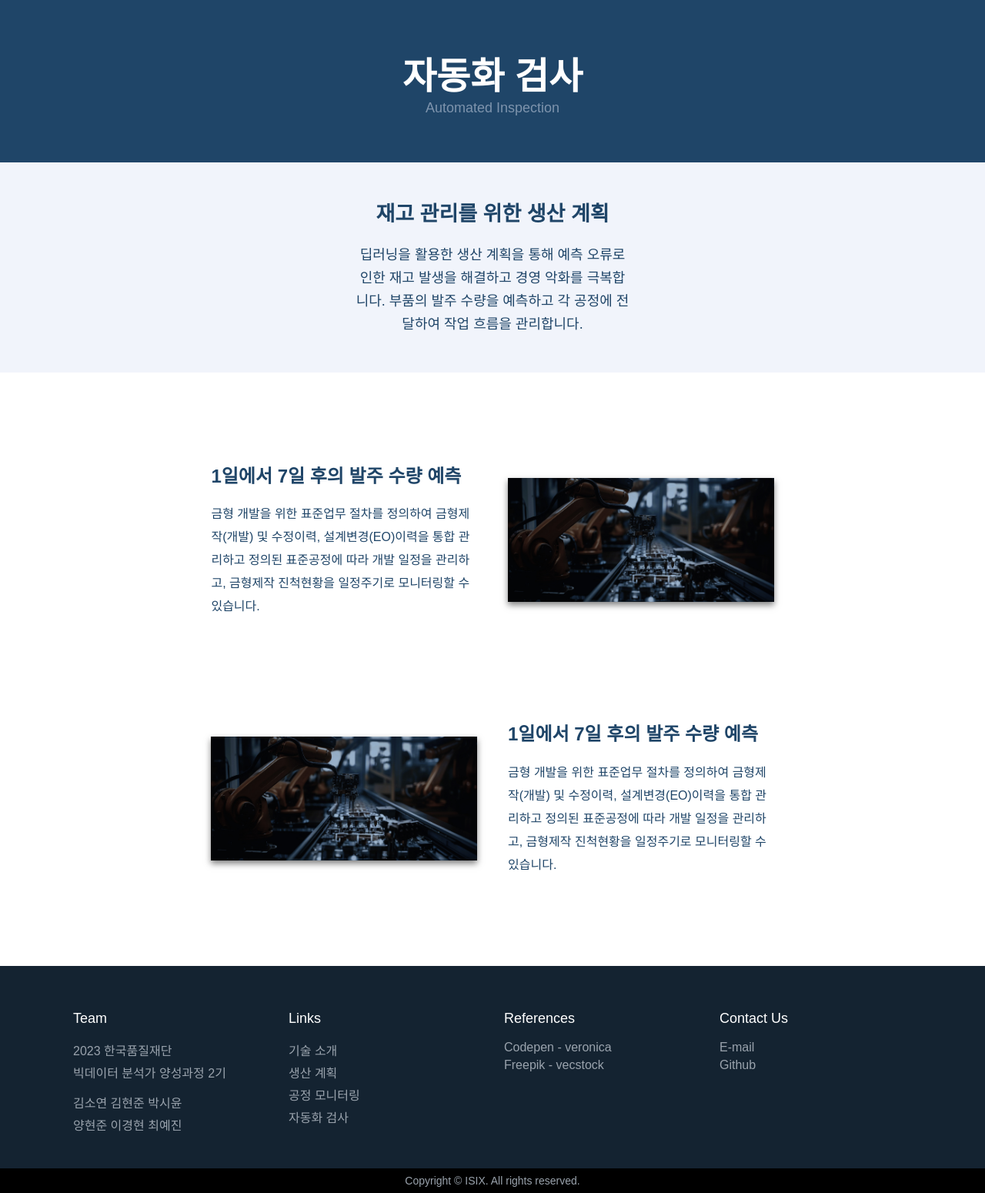
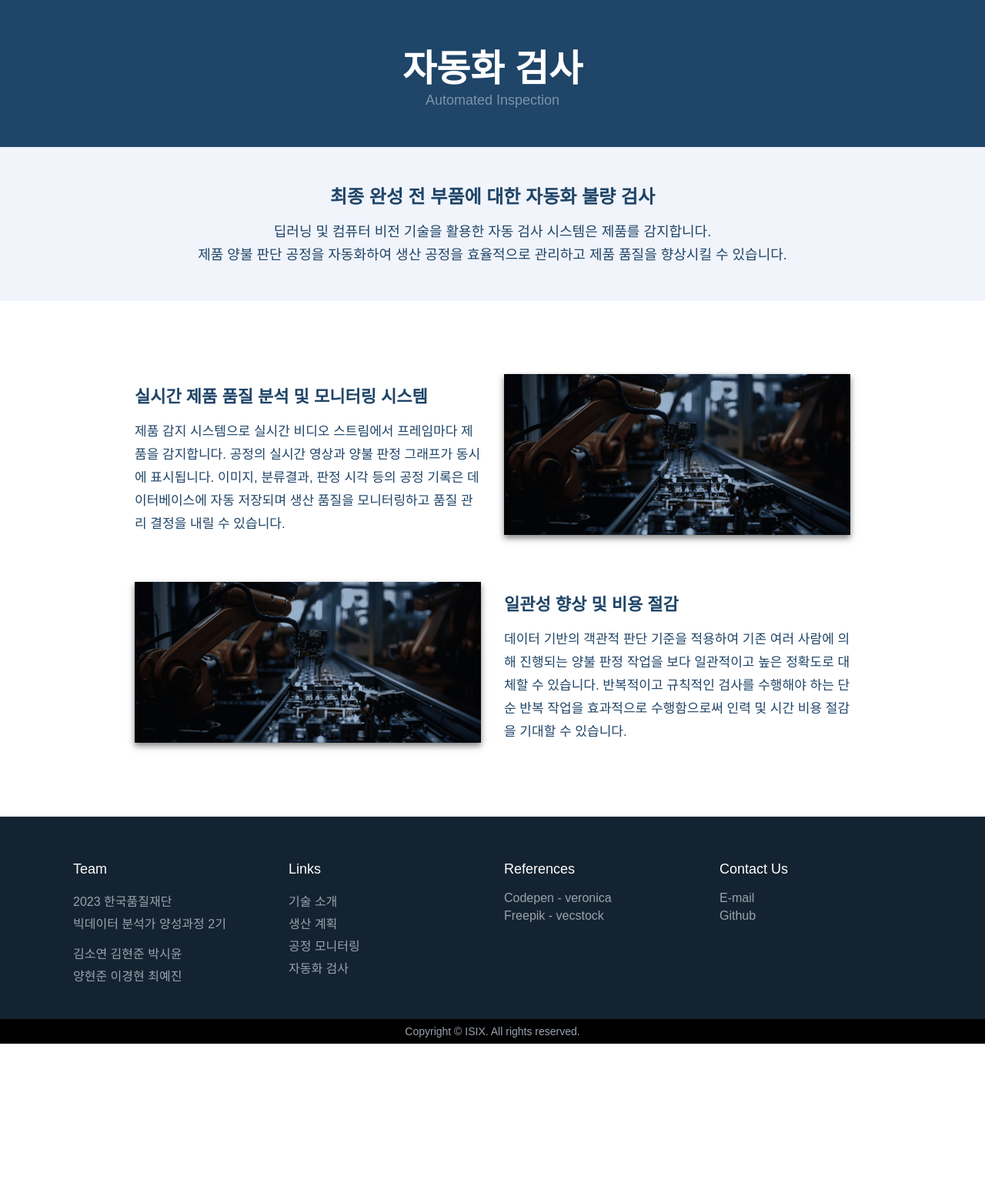
Before and after one commit to s53uni/isix-project, a Django app: page /introduce/vision in a window 1280 px wide. Shown: the part 73-1623 px from the top of the page at 77% size. After the commit the page ends 1429 px from the top, so only its background shows below. Run offline with Django 4.2, Linux system fonts and the light colour scheme; data that the repository does not hold is empty; parts of the project's set-up code (start-up, migrations or seed data) failed here and were passed over; some libraries are stand-ins or nearby versions; some web fonts are replaced.

Commit message:
Update Intro Css

```diff
--- a/mainapp/static/mainapp/css/intro.css
+++ b/mainapp/static/mainapp/css/intro.css
@@ -4,59 +4,104 @@ body {
 }
 
 /* 기술 제목 */
+.intro__box {
+    position: relative;
+}
 .intro__title {
-    padding: 60px 0;
     display: flex;
     text-align: center;
     justify-content:center;
-    align-items : center;
     background-color: #1f4568;
     color:#ffffff;
+    padding: 50px;
 }
-
-.intro__title__Large {
+.intro__title__large {
     display: block;
     font-size: 48px;
     font-weight: 700;
 }
-
-.intro__title__Small {
+.intro__title__small {
     display: block;
     font-size: 18px;
-    font-weight: 500;
+    font-weight: 400;
     color:#7e94ad;
 }
 
-/* 기술 소개 */
+/* 기술 부제목 */
 .intro__subtitle {
     text-align: center;
+    align-items: center;
+    justify-content:center;
     font-size: 18px;
-    line-height : 30px;
-    padding: 30px 460px;
     background-color: #F1F4FB;
+    padding:30px 50px;
+}
+.intro__subtitle__large {
+    display: block;
+    font-size: 24px;
+    font-weight: 700;
+    margin:15px 0;
+}
+.intro__subtitle__small {
+    display: block;
+    font-size: 18px;
+    font-weight: 400;
+    line-height: 30px;
+    margin:15px 0;
 }
 
 /* 기술 상세 내용 */
 .intro__detail {
     display:block;
-    padding: 50px 100px;
+    padding: 50px;
 }
-
 .intro__detail__box {
     display:flex;
     justify-content: center;
     align-items: center;
-    padding:50px 0;
+    margin: 30px;
+}
+.intro__detail__text {
+    display: block;
+    width: 450px;
+    margin:15px;
+}
+.intro__detail__text--title {
+    display: block;
+    font-size: 22px;
+    font-weight: 600;
+    line-height: 60px;
+}
+.intro__detail__text--cont {
+    display: block;
+    font-size: 17px;
+    font-weight: 400;
+    line-height: 30px;
+}
+.intro__detail__img {
+    display: block;
+    width: 450px;
+    box-shadow: 0 4px 8px 0px rgba(0, 0, 0, 0.5);
+    margin:15px;
 }
 
-.intro__detail__text {
-    line-height : 30px;
-    width: 32%;
-    margin: 0 20px;
+/* -----1024px----- */
+@media screen and (max-width: 1024px) {
+    .intro__detail__box {
+        display:block;
+        text-align: center;
+    }
 }
+/* -----1024px----- */
 
-.intro__detail__img {
-    width: 32%;
-    margin: 0 20px;
-    box-shadow: 0 4px 8px 0px rgba(0, 0, 0, 0.5);
+/* -----767px----- */
+@media screen and (max-width: 767px) {
+
 }
+/* -----767px----- */
+
+/* -----480px----- */
+@media screen and (max-width: 480px) {
+
+}
+/* -----480px----- */
--- a/mainapp/static/mainapp/css/main.css
+++ b/mainapp/static/mainapp/css/main.css
@@ -8,9 +8,6 @@ body {
 }
 
 /* -----header----- */
-.collapse{
-  display: block;
- }
 .header {
   padding: 18px 80px;
   top:0;
@@ -142,13 +139,13 @@ body {
 
 .summary__title {
   font-size: 28px;
-  font-weight: 600;
+  font-weight: 700;
   margin: 0px;
 }
 
 .summary__subtitle{
   font-size: 18px;
-  font-weight: 300;
+  font-weight: 400;
   color: #8198ae;
 }
 /* -----기술 요약 제목----- */
@@ -299,9 +296,6 @@ body {
 
 /* -----1024px----- */
 @media screen and (max-width: 1024px) {
-  .collapse{
-    display: none;
-  }
   .navbar__toggleBtn {
     display: block;
     position: absolute;
--- a/mainapp/templates/mainapp/introduce/intro_vision.html
+++ b/mainapp/templates/mainapp/introduce/intro_vision.html
@@ -29,28 +29,33 @@
     <div class="intro__box">
         <!-- 기술 제목 -->
         <div class="intro__title">
-            <span class="intro__title__Large">자동화 검사</h1>
-            <span class="intro__title__Small">Automated Inspection</span>
+            <span class="intro__title__large">자동화 검사</h1>
+            <span class="intro__title__small">Automated Inspection</span>
         </div>
         <!-- 기술 소개 -->
         <div class="intro__subtitle">
-            <h2>재고 관리를 위한 생산 계획</h2>
-            <p>딥러닝을 활용한 생산 계획을 통해 예측 오류로 인한 재고 발생을 해결하고 경영 악화를 극복합니다. 부품의 발주 수량을 예측하고 각 공정에 전달하여 작업 흐름을 관리합니다.</p>
+            <span class="intro__subtitle__large">최종 완성 전 부품에 대한 자동화 불량 검사</span>
+            <span class="intro__subtitle__small">딥러닝 및 컴퓨터 비전 기술을 활용한 자동 검사 시스템은 제품를 감지합니다.<br>
+                제품 양불 판단 공정을 자동화하여 생산 공정을 효율적으로 관리하고 제품 품질을 향상시킬 수 있습니다.</span>
         </div>
         <!-- 기술 상세 내용 -->
         <div class="intro__detail">
             <div class="intro__detail__box">
                 <div class="intro__detail__text">
-                    <h2>1일에서 7일 후의 발주 수량 예측</h2>
-                    <p>금형 개발을 위한 표준업무 절차를 정의하여 금형제작(개발) 및 수정이력, 설계변경(EO)이력을 통합 관리하고 정의된 표준공정에 따라 개발 일정을 관리하고, 금형제작 진척현황을 일정주기로 모니터링할 수 있습니다.</p>
+                    <span class="intro__detail__text--title">실시간 제품 품질 분석 및 모니터링 시스템</span>
+                    <span class="intro__detail__text--cont">제품 감지 시스템으로 실시간 비디오 스트림에서 프레임마다 제품을 감지합니다.
+                        공정의 실시간 영상과 양불 판정 그래프가 동시에 표시됩니다. 이미지, 분류결과, 판정 시각 등의 공정 기록은 데이터베이스에 자동 저장되며
+                        생산 품질을 모니터링하고 품질 관리 결정을 내릴 수 있습니다.
+                    </span>
                 </div>
                 <img class="intro__detail__img" src="/static/images/machine_image.jpg">
             </div>
             <div class="intro__detail__box">
                 <img class="intro__detail__img" src="/static/images/machine_image.jpg">
                 <div class="intro__detail__text">
-                    <h2>1일에서 7일 후의 발주 수량 예측</h2>
-                    <p>금형 개발을 위한 표준업무 절차를 정의하여 금형제작(개발) 및 수정이력, 설계변경(EO)이력을 통합 관리하고 정의된 표준공정에 따라 개발 일정을 관리하고, 금형제작 진척현황을 일정주기로 모니터링할 수 있습니다.</p>
+                    <span class="intro__detail__text--title">일관성 향상 및 비용 절감</span>
+                    <span class="intro__detail__text--cont">데이터 기반의 객관적 판단 기준을 적용하여 기존 여러 사람에 의해 진행되는 양불 판정 작업을 보다 일관적이고 높은 정확도로 대체할 수 있습니다.
+                        반복적이고 규칙적인 검사를 수행해야 하는 단순 반복 작업을 효과적으로 수행함으로써 인력 및 시간 비용 절감을 기대할 수 있습니다.</span>
                 </div>
             </div>
         </div>
```
Also changed, not shown: mainapp/templates/mainapp/introduce/intro_monitoring.html (+12 -8 lines), mainapp/templates/mainapp/introduce/intro_planning.html (+12 -8 lines).
